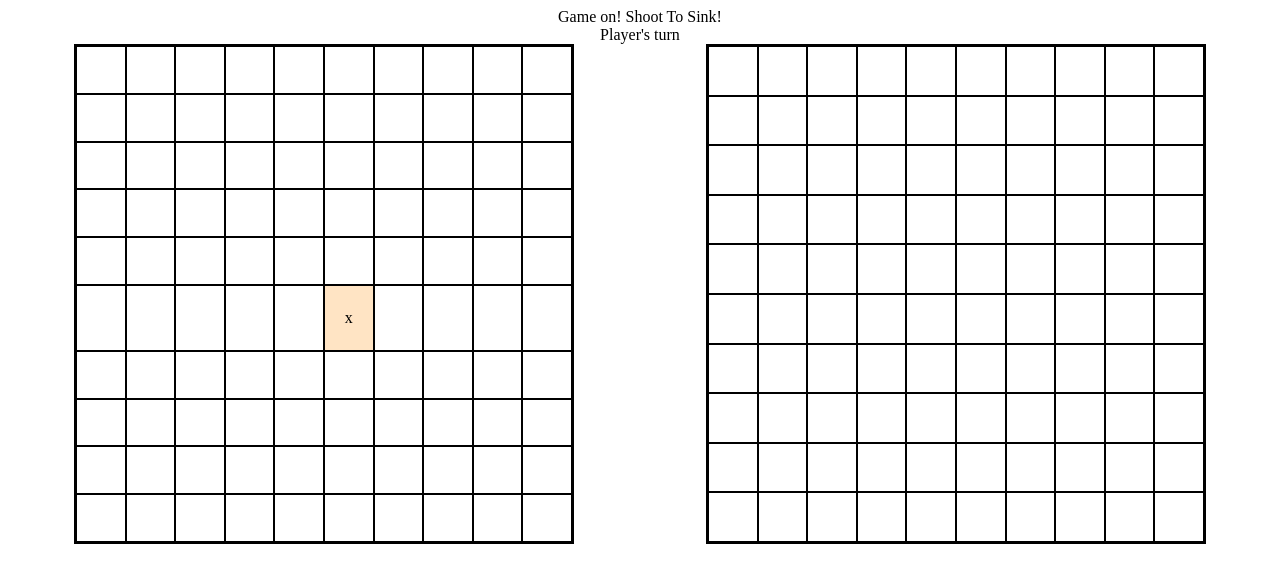
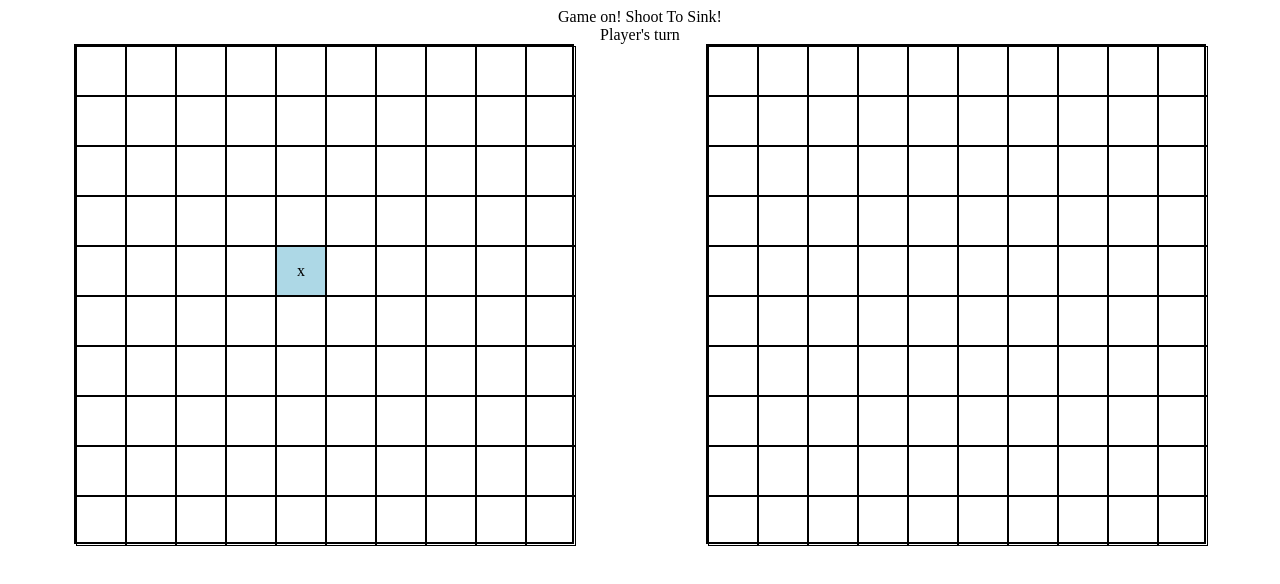
Before and after one commit to Chinmay-G/battleship, a website with bundled scripts: page index.html in a window 1280 px wide. Both pictures are taken after a click on the element 324 px from the left and 294 px from the top of the page. Built offline with nearby package versions, Linux system fonts and the light colour scheme.

Commit message:
Building Game logic...

```diff
--- a/src/css/style.css
+++ b/src/css/style.css
@@ -19,6 +19,8 @@
 }
 
 .seaBox {
+    width: 50px;
+    height: 50px;
     border: 0.5px solid black;
     display: flex;
     justify-content: center;
--- a/src/js/controller.js
+++ b/src/js/controller.js
@@ -19,12 +19,31 @@ player2.gameboard.placeShip(player2Ship1, [0, 0]);
 
 player1Sea.addEventListener('click', function (e) {
     const target = e.target;
+    shoot(target);
+})
+
+function shoot(target) {
+    const x = +target.dataset.x;
+    const y = +target.dataset.y;
+    const coords = [x, y];
+    const missedShots = JSON.parse(JSON.stringify(player1.gameboard.missedShots));
+    console.log('Missed Shots - ', missedShots);
+
+    if (target.style.backgroundColor === 'lightblue' || target.style.backgroundColor === 'grey') {
+        console.log('Arldjd');
+        return;
+    }
+    console.log('MS Original - ', player1.gameboard.missedShots);
     console.log(target);
-    const x = target.dataset.x;
-    const y = target.dataset.y;
+
     player1.gameboard.receiveAttack([x, y]);
+
     if (player1.gameboard.board[y][x] === null) {
-        target.classList.add('shotMissed');
+        // target.classList.add('shotMissed');
+        target.style.backgroundColor = 'lightblue';
         target.textContent = 'x';
+    } else {
+        target.style.backgroundColor = 'grey';
+
     }
-})
+}
--- a/src/js/model.js
+++ b/src/js/model.js
@@ -34,10 +34,12 @@ export class Ship {
 export class Gameboard {
     board = [];
     ships = [];
-    missedShots = [];
+    missedShots;
 
     constructor() {
         this.board = new Array(10).fill().map(() => Array(10).fill(null));
+        this.ships = [];
+        this.missedShots = [];
     }
 
     isValidPlacement(ship, [x, y]) {
@@ -96,7 +98,7 @@ export class Gameboard {
         if (ship) {
             ship.hit();
         } else {
-            this.missedShots.push([x, y]);
+            this.missedShots.push([+x, +y]);
         }
     }
 
--- a/src/js/views/view.js
+++ b/src/js/views/view.js
@@ -6,8 +6,8 @@ class View {
                 const div = document.createElement('div');
                 parent.appendChild(div);
                 div.classList.add('seaBox');
-                div.setAttribute('data-x', i);
-                div.setAttribute('data-y', j);
+                div.setAttribute('data-x', j);
+                div.setAttribute('data-y', i);
             }
         }
     }
```
